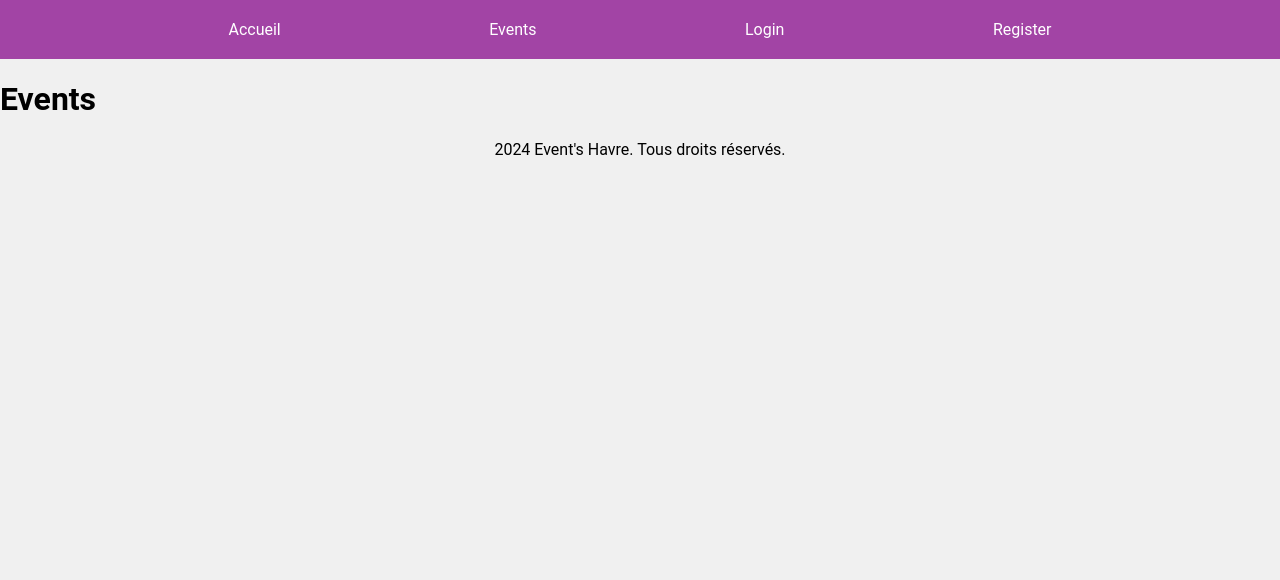
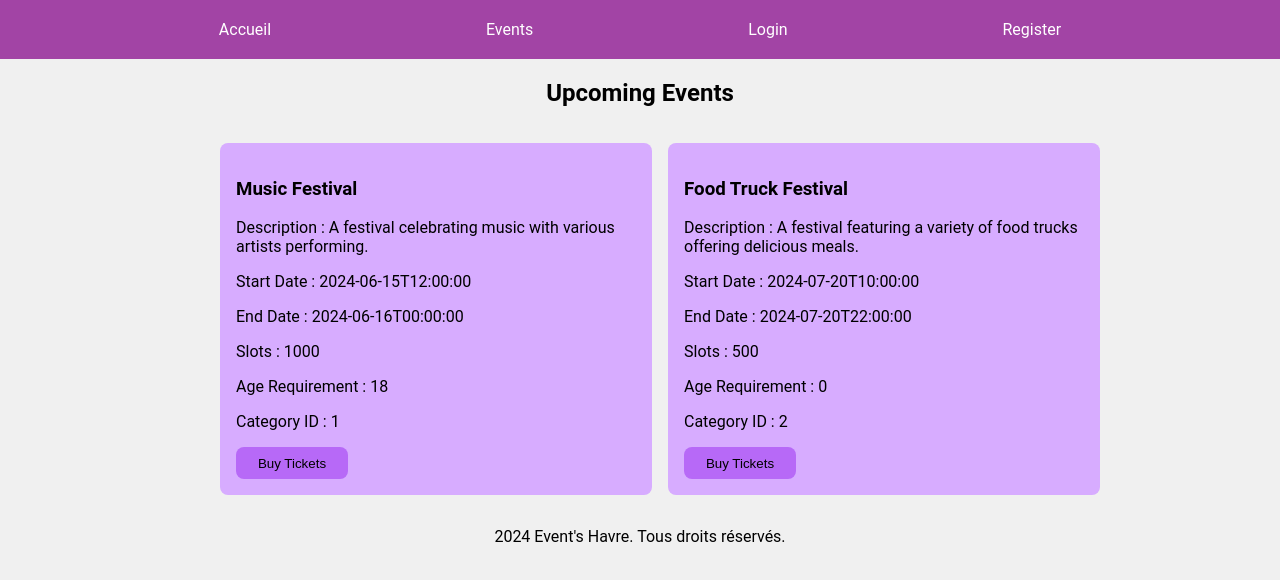
Before and after one commit to MatisAgr/Materclass-Unit, a React (Create React App) app in the folder fronend/masterclass-unit/: page /events in a window 1280 px wide. Shown: the top 580 px of the page. Built offline with nearby package versions, Linux system fonts and the light colour scheme.

Commit message:
event list merge

```diff
--- a/fronend/masterclass-unit/src/Components/EventList.css
+++ b/fronend/masterclass-unit/src/pages/EventList.css
@@ -12,7 +12,7 @@ ul{
     gap: 1rem;
 }
 .event-card{
-    background-color: rgb(207, 215, 221);
+    background-color: rgb(215, 172, 255);
     padding: 1rem;
     max-width: 25rem;
     border-radius: .5rem;
@@ -24,10 +24,10 @@ ul{
     border-radius: .5rem;
     border: none;
     cursor: pointer;
-    background-color: rgb(177, 212, 241);
+    background-color: rgb(183, 105, 247);
     transition: .5s;
 }
 
 .event-card > button:hover{
-    background-color: rgb(114, 194, 255);
+    background-color: rgb(130, 50, 221);
 }
--- a/fronend/masterclass-unit/src/pages/Events.jsx
+++ b/fronend/masterclass-unit/src/pages/Events.jsx
@@ -1,12 +1,43 @@
+import React, { useState, useEffect } from 'react';
+import "./EventList.css"
+import Header from '../Components/Header';
 import Footer from '../Components/Footer';
-import Header from '../Components/Header';
 
-export default function Events() {
-    return (
-        <div>
-            <Header />
-                <h1>Events</h1>
-            <Footer />
-        </div>
-    )
-}
+
+const EventList = () => {
+    const [events, setEvents] = useState([]);
+
+    useEffect(() => {
+      fetch('event.json')
+        .then(response => response.json())
+        .then(data => setEvents(data))
+        .catch(error => console.error('Error fetching events:', error));
+    }, []);
+
+
+  return (
+    <>
+    <Header/>
+    <div className="event-list">
+      <h2>Upcoming Events</h2>
+      <ul>
+        {events.map(event => (
+          <li key={event.id} className='event-card'>
+            <h3>{event.name}</h3>
+            <p>Description : {event.desc}</p>
+            <p>Start Date : {event.start}</p>
+            <p>End Date : {event.end}</p>
+            <p>Slots : {event.slots}</p>
+            <p>Age Requirement : {event.ageneed}</p>
+            <p>Category ID : {event.category}</p>
+            <button>Buy Tickets</button>
+          </li>
+        ))}
+      </ul>
+    </div>
+    <Footer/>
+    </>
+  );
+};
+
+export default EventList;
```
Also changed, not shown: fronend/masterclass-unit/src/Components/EventList.jsx (deleted, +0 -37 lines).
